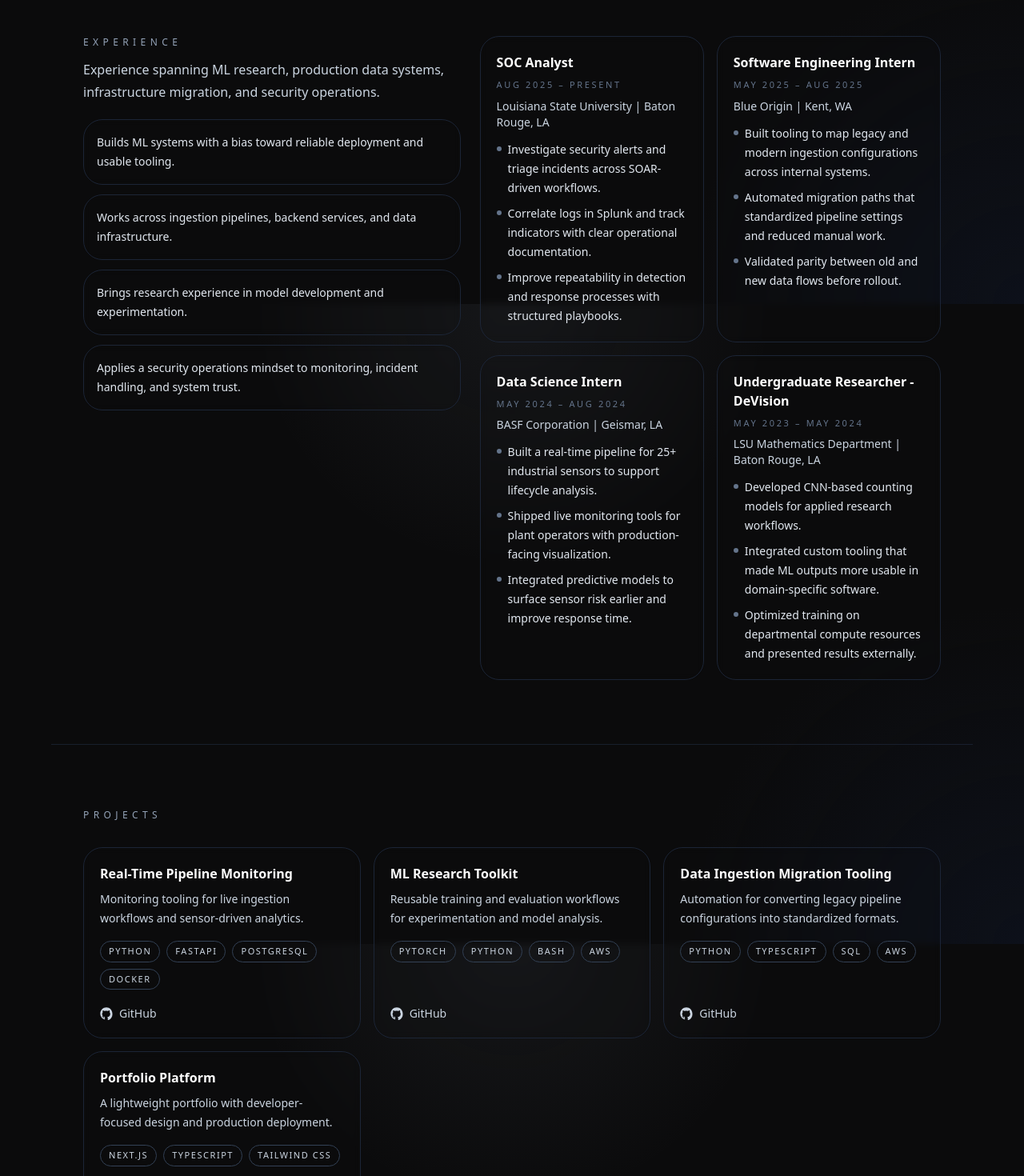
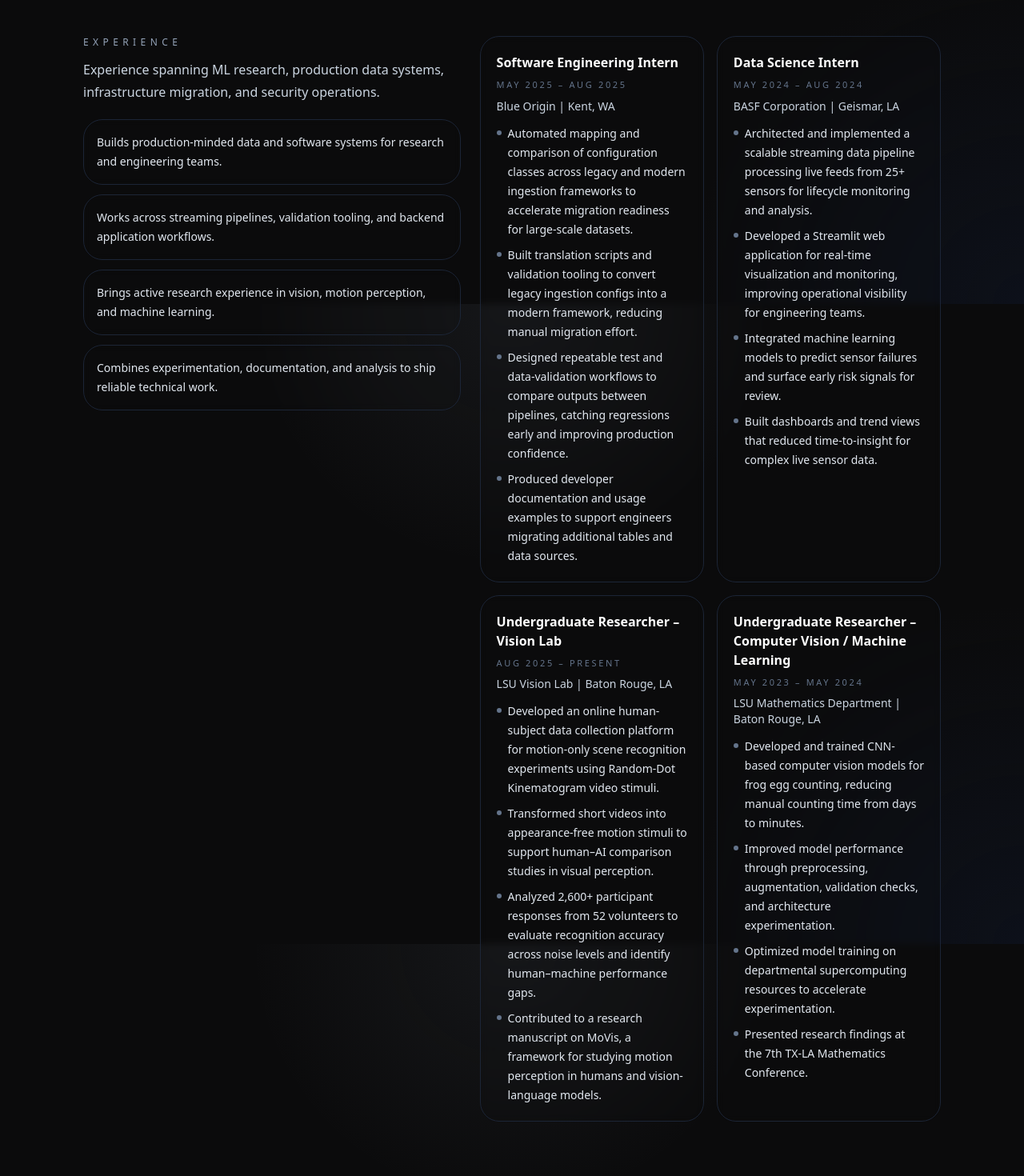
Before and after one commit to JamarWhitfield/portfolio-site, a Next.js app: page / in a window 1280 px wide. Shown: the part 1220-2690 px from the top of the page at 80% size. Built offline with nearby package versions, Linux system fonts and the light colour scheme.

Commit message:
changed the format of projects and implemented experience differently

```diff
--- a/src/app/page.tsx
+++ b/src/app/page.tsx
@@ -12,51 +12,85 @@
 
 const projects = [
   {
-    title: "Real-Time Pipeline Monitoring",
-    description: "Monitoring tooling for live ingestion workflows and sensor-driven analytics.",
-    stack: ["Python", "FastAPI", "PostgreSQL", "Docker"],
-    github: "https://github.com/JamarWhitfield"
+    title: "LSU Vision Lab Website",
+    description: "Built a multi-page responsive website for the LSU Vision Lab to present research, publications, and team profiles, using structured JSON-driven content and a clean, professional frontend architecture.",
+    period: "Feb 2026 - Apr 2026",
+    stack: ["HTML5", "CSS3", "JavaScript", "Bootstrap 5", "JSON"],
+    highlights: [
+      "Created a JSON-driven people directory for dynamic team profile rendering.",
+      "Designed responsive pages for research, publications, and lab information.",
+      "Deployed a professional academic site with clean navigation and accessible structure."
+    ],
+    github: "https://github.com/JamarWhitfield/lsuvision",
+    viewSite: "https://jamarwhitfield.github.io/lsuvision/index.html"
   },
   {
-    title: "ML Research Toolkit",
-    description: "Reusable training and evaluation workflows for experimentation and model analysis.",
-    stack: ["PyTorch", "Python", "Bash", "AWS"],
-    github: "https://github.com/JamarWhitfield"
+    title: "Machine Learning and Spectral Analysis for CO2 Sensor Response",
+      description: "Built a Python pipeline to clean spectral sensor data, detect resonance features, and model CO2 response patterns.",
+  period: "Mar 2026 - Present",
+  stack: [
+    "Python",
+    "Machine Learning",
+    "Signal Processing",
+    "Spectral Analysis",
+    "scikit-learn"
+  ],
+  highlights: [
+    "Processed raw wavelength-transmittance data into structured datasets.",
+    "Applied signal smoothing and resonance dip detection techniques.",
+    "Evaluated baseline regression models for CO2 response analysis."
+  ],
+  github: "https://github.com/JamarWhitfield"
   },
   {
-    title: "Data Ingestion Migration Tooling",
-    description: "Automation for converting legacy pipeline configurations into standardized formats.",
-    stack: ["Python", "TypeScript", "SQL", "AWS"],
-    github: "https://github.com/JamarWhitfield"
+  title: "Microscopy Particle Segmentation Web App",
+  description: "Built a Flask web app for denoising microscopy images, segmenting particles, reviewing detections, and exporting measurements.",
+  period: "",
+  stack: [
+    "Python",
+    "Flask",
+    "Computer Vision",
+    "Image Processing",
+    "OpenCV",
+    "scikit-image"
+  ],
+  highlights: [
+    "Built a denoising and segmentation workflow for microscopy particle analysis.",
+    "Added an interactive review step for excluding, editing, and adding detections.",
+    "Generated overlays, histograms, and CSV exports for downstream reporting."
+  ],
+  github: "",
   },
   {
-    title: "Portfolio Platform",
-    description: "A lightweight portfolio with developer-focused design and production deployment.",
-    stack: ["Next.js", "TypeScript", "Tailwind CSS"],
-    github: "https://github.com/JamarWhitfield",
-    demo: "#"
+  title: "Internal Document QA Chatbot",
+  description: "Built a local document chatbot that indexes PDF and DOCX files, retrieves relevant chunks, and answers questions with cited sources.",
+  period: "Present",
+  stack: [
+    "React",
+    "FastAPI",
+    "SQLite",
+    "SQLAlchemy",
+    "Document Retrieval"
+  ],
+  highlights: [
+    "Built a PDF/DOCX upload pipeline with parsing, chunking, and SQLite storage.",
+    "Implemented grounded question answering with document-scoped retrieval and cited source chunks.",
+    "Added document management tools for upload, search, delete, and reindex actions."
+  ],
+  github: "https://github.com/JamarWhitfield"
   }
 ];
 
 const experience = [
   {
-    role: "SOC Analyst",
-    org: "Louisiana State University | Baton Rouge, LA",
-    period: "Aug 2025 – Present",
-    highlights: [
-      "Investigate security alerts and triage incidents across SOAR-driven workflows.",
-      "Correlate logs in Splunk and track indicators with clear operational documentation.",
-      "Improve repeatability in detection and response processes with structured playbooks."
-    ]
-  },
-  {
     role: "Software Engineering Intern",
     org: "Blue Origin | Kent, WA",
     period: "May 2025 – Aug 2025",
     highlights: [
-      "Built tooling to map legacy and modern ingestion configurations across internal systems.",
-      "Automated migration paths that standardized pipeline settings and reduced manual work.",
-      "Validated parity between old and new data flows before rollout."
+      "Automated mapping and comparison of configuration classes across legacy and modern ingestion frameworks to accelerate migration readiness for large-scale datasets.",
+      "Built translation scripts and validation tooling to convert legacy ingestion configs into a modern framework, reducing manual migration effort.",
+      "Designed repeatable test and data-validation workflows to compare outputs between pipelines, catching regressions early and improving production confidence.",
+      "Produced developer documentation and usage examples to support engineers migrating additional tables and data sources."
     ]
   },
   {
@@ -64,28 +98,41 @@
     org: "BASF Corporation | Geismar, LA",
     period: "May 2024 – Aug 2024",
     highlights: [
-      "Built a real-time pipeline for 25+ industrial sensors to support lifecycle analysis.",
-      "Shipped live monitoring tools for plant operators with production-facing visualization.",
-      "Integrated predictive models to surface sensor risk earlier and improve response time."
+      "Architected and implemented a scalable streaming data pipeline processing live feeds from 25+ sensors for lifecycle monitoring and analysis.",
+      "Developed a Streamlit web application for real-time visualization and monitoring, improving operational visibility for engineering teams.",
+      "Integrated machine learning models to predict sensor failures and surface early risk signals for review.",
+      "Built dashboards and trend views that reduced time-to-insight for complex live sensor data."
     ]
   },
   {
-    role: "Undergraduate Researcher - DeVision",
+    role: "Undergraduate Researcher – Vision Lab",
+    org: "LSU Vision Lab | Baton Rouge, LA",
+    period: "Aug 2025 – Present",
+    highlights: [
+      "Developed an online human-subject data collection platform for motion-only scene recognition experiments using Random-Dot Kinematogram video stimuli.",
+      "Transformed short videos into appearance-free motion stimuli to support human–AI comparison studies in visual perception.",
+      "Analyzed 2,600+ participant responses from 52 volunteers to evaluate recognition accuracy across noise levels and identify human–machine performance gaps.",
+      "Contributed to a research manuscript on MoVis, a framework for studying motion perception in humans and vision-language models."
+    ]
+  },
+  {
+    role: "Undergraduate Researcher – Computer Vision / Machine Learning",
     org: "LSU Mathematics Department | Baton Rouge, LA",
     period: "May 2023 – May 2024",
     highlights: [
-      "Developed CNN-based counting models for applied research workflows.",
-      "Integrated custom tooling that made ML outputs more usable in domain-specific software.",
-      "Optimized training on departmental compute resources and presented results externally."
+      "Developed and trained CNN-based computer vision models for frog egg counting, reducing manual counting time from days to minutes.",
+      "Improved model performance through preprocessing, augmentation, validation checks, and architecture experimentation.",
+      "Optimized model training on departmental supercomputing resources to accelerate experimentation.",
+      "Presented research findings at the 7th TX-LA Mathematics Conference."
     ]
   }
 ];
 
 const experienceSummary = [
-  "Builds ML systems with a bias toward reliable deployment and usable tooling.",
-  "Works across ingestion pipelines, backend services, and data infrastructure.",
-  "Brings research experience in model development and experimentation.",
-  "Applies a security operations mindset to monitoring, incident handling, and system trust."
+  "Builds production-minded data and software systems for research and engineering teams.",
+  "Works across streaming pipelines, validation tooling, and backend application workflows.",
+  "Brings active research experience in vision, motion perception, and machine learning.",
+  "Combines experimentation, documentation, and analysis to ship reliable technical work."
 ];
 
 const shellClassName = "mx-auto w-full max-w-6xl px-6 sm:px-8 lg:px-10";
@@ -303,9 +350,24 @@
             >
               <div className="space-y-4">
                 <div className="space-y-2">
-                  <h3 className="text-base font-semibold text-white">{project.title}</h3>
+                  <div className="flex flex-wrap items-baseline justify-between gap-2">
+                    <h3 className="text-base font-semibold text-white">{project.title}</h3>
+                    {project.period && (
+                      <span className="text-[11px] uppercase tracking-[0.24em] text-slate-500">
+                        {project.period}
+                      </span>
+                    )}
+                  </div>
                   <p className="text-sm leading-6 text-slate-300">{project.description}</p>
                 </div>
+                <ul className="space-y-2 text-sm leading-6 text-slate-200">
+                  {project.highlights.map((highlight) => (
+                    <li key={highlight} className="flex gap-2">
+                      <span className="mt-2 h-1.5 w-1.5 shrink-0 rounded-full bg-slate-500" />
+                      <span>{highlight}</span>
+                    </li>
+                  ))}
+                </ul>
                 <ul className="flex flex-wrap gap-2">
                   {project.stack.map((item) => (
                     <li
@@ -331,14 +393,14 @@
                     GitHub
                   </a>
                 )}
-                {project.demo && project.demo !== "#" && (
+                {project.viewSite && (
                   <a
-                    href={project.demo}
+                    href={project.viewSite}
                     target="_blank"
                     rel="noreferrer"
                     className="inline-flex items-center gap-2 transition group-hover:text-white hover:text-white"
                   >
-                    Live demo
+                    View Site
                   </a>
                 )}
               </div>
```
Also changed, not shown: 1 other file (tests, documents, lock files or other folders).
